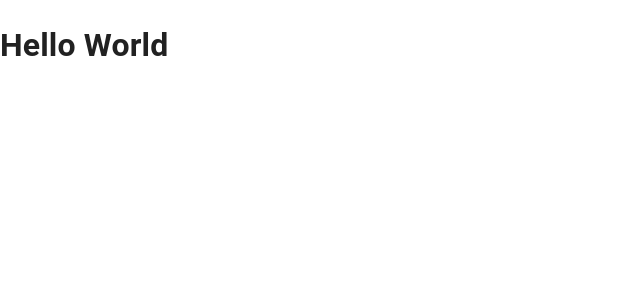
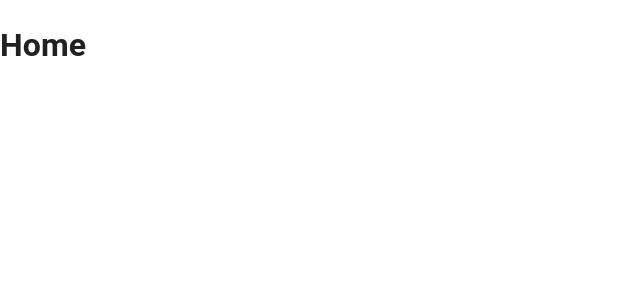
Before and after one commit to niclastanskanen/react-film-app, a React (Create React App) app: page / in a window 1280 px wide. Shown: the top 300 px of the page, without its empty margins (0-640 px from the left). Built offline with nearby package versions, Linux system fonts and the light colour scheme.

Commit message:
add basic routes in App.jsx

```diff
--- a/src/components/App.jsx
+++ b/src/components/App.jsx
@@ -1,11 +1,18 @@
 import React from 'react';
 import { CssBaseline } from '@mui/material';
-import { Route, Switch } from 'react-router-dom';
+import { Route, Routes } from 'react-router-dom';
 
 const App = () => (
   <div>
     <CssBaseline />
-    <h1>Hello World</h1>
+    <main>
+      <Routes>
+        <Route exact path="/movie/:id" element={<h1>Movie id</h1>} />
+        <Route exact path="/actors/:id" element={<h1>Actors</h1>} />
+        <Route exact path="/" element={<h1>Home</h1>} />
+        <Route exact path="/profile/:id" element={<h1>Profile</h1>} />
+      </Routes>
+    </main>
   </div>
 );
 
```
